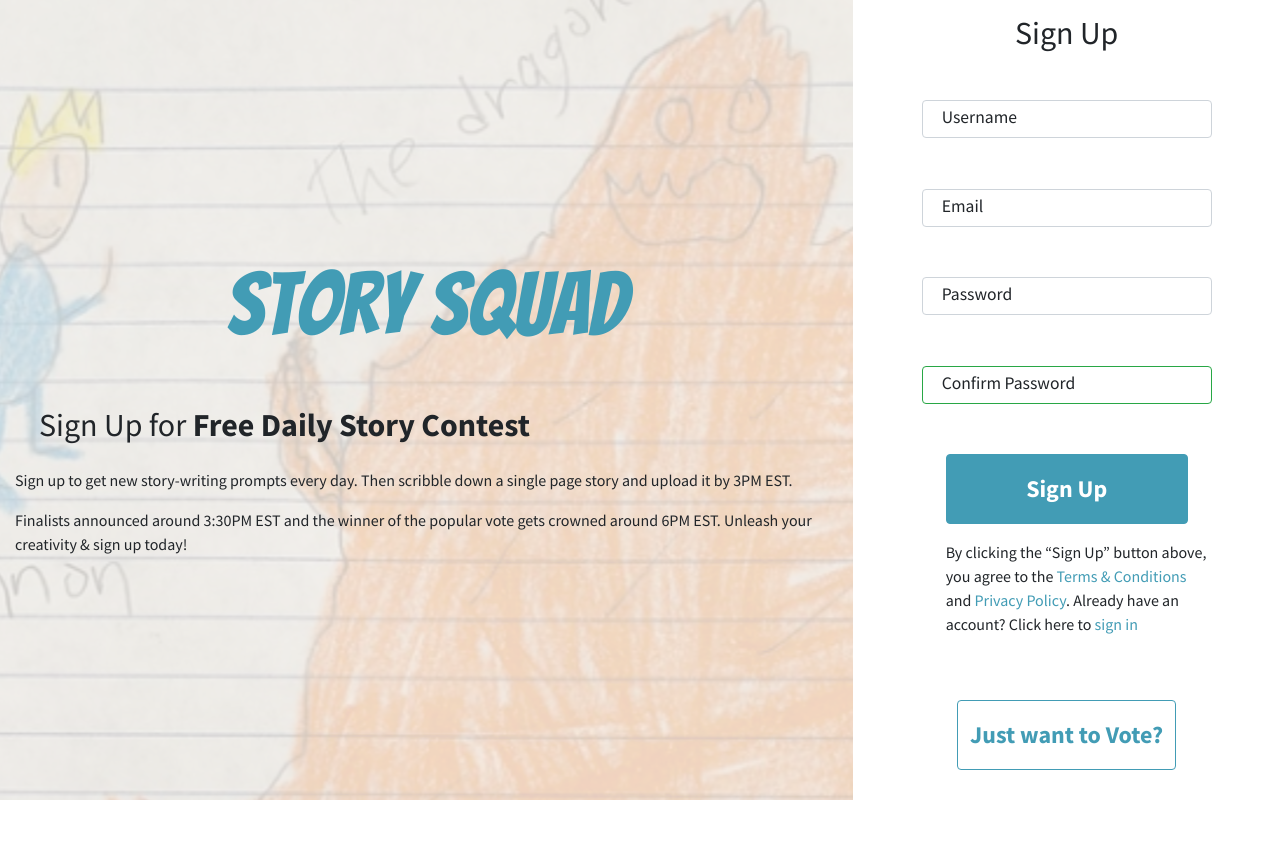
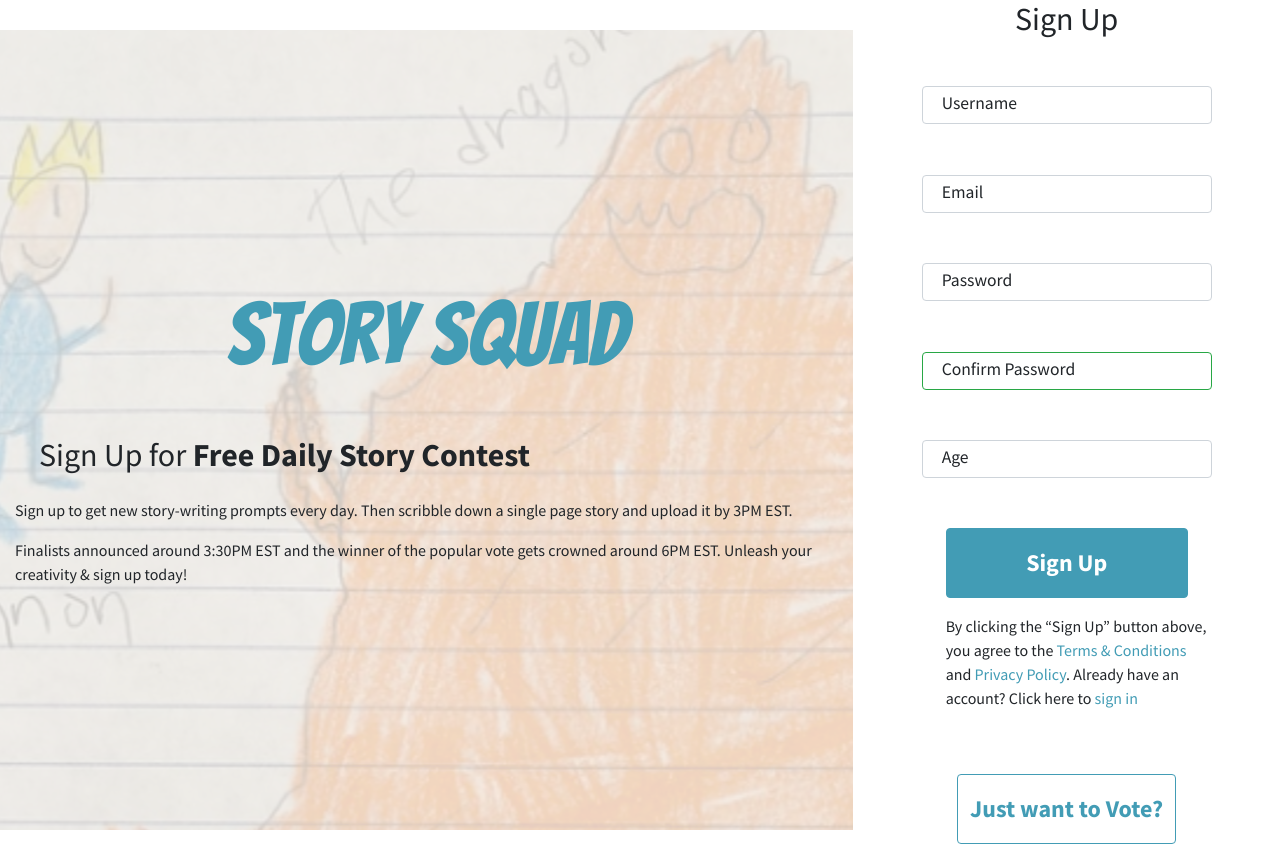
Before and after one commit to ss-mvp/DO-NOT-USE-story-master-fe, a React (Create React App) app: page / in a window 1280 px wide. Before the commit the page ends 800 px from the top, so only its background shows below. Built offline with nearby package versions, Linux system fonts and the light colour scheme.

Commit message:
add Age input to new user signup

```diff
--- a/src/components/signup/SignUp.jsx
+++ b/src/components/signup/SignUp.jsx
@@ -8,6 +8,7 @@ export function SignUp(props) {
     username: "",
     password: "",
     confirm: "",
+    age: "",
   });
 
   const baseUrl = process.env.REACT_APP_FE_ENV === 'development' ? 'http://localhost:5000' : 'https://ss-mvp.herokuapp.com'
@@ -112,6 +113,19 @@ export function SignUp(props) {
           {newUser.password !== newUser.confirm ? (
             <p style={{ color: "red" }}>Passwords do not match</p>
           ) : null}
+          <div className="form-group">
+            <input
+              required
+              type="number"
+              name="age"
+              min={0}
+              max={150}
+              value={newUser.age}
+              className="form-control"
+              onChange={handleChanges}
+            />
+            <label>Age</label>
+          </div>
           {error && <p style={{ color: "red", textAlign: 'center' }}>{error}</p>}
           <button
               disabled={newUser.password !== newUser.confirm}
```
